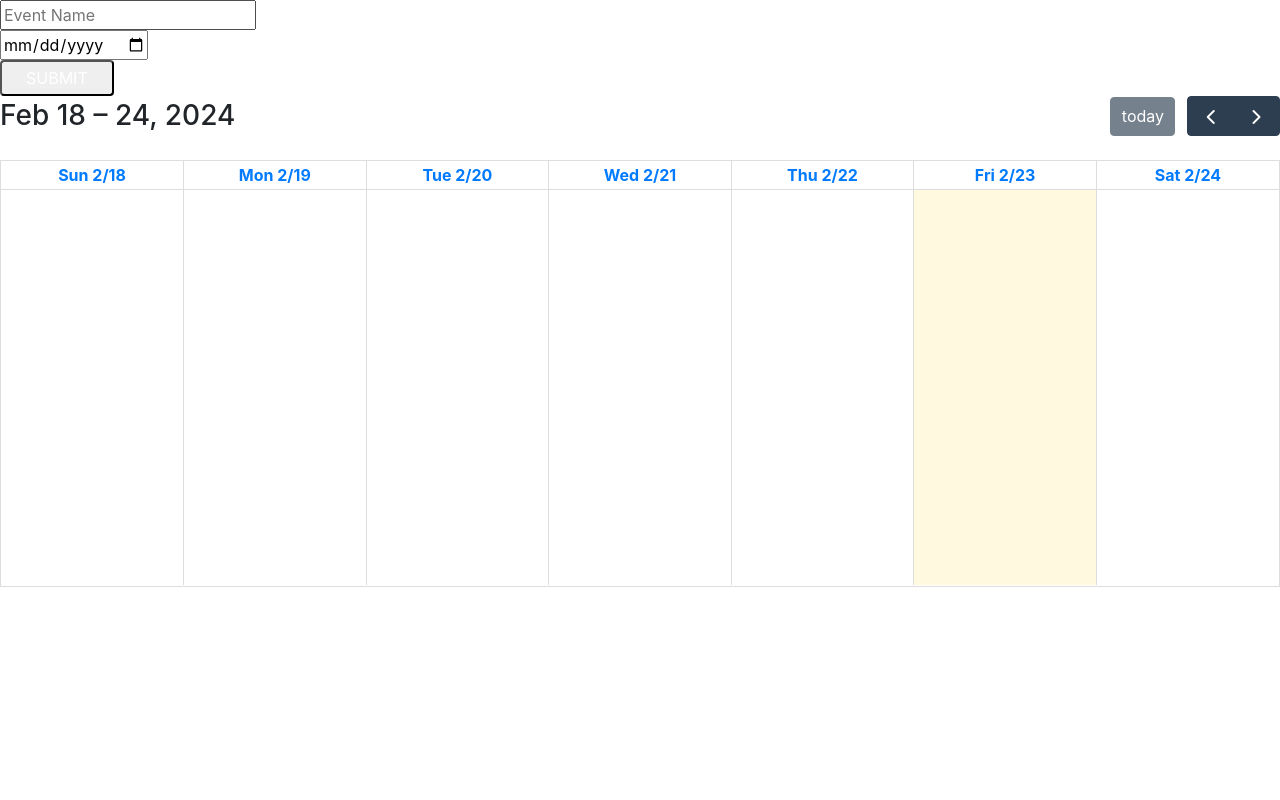
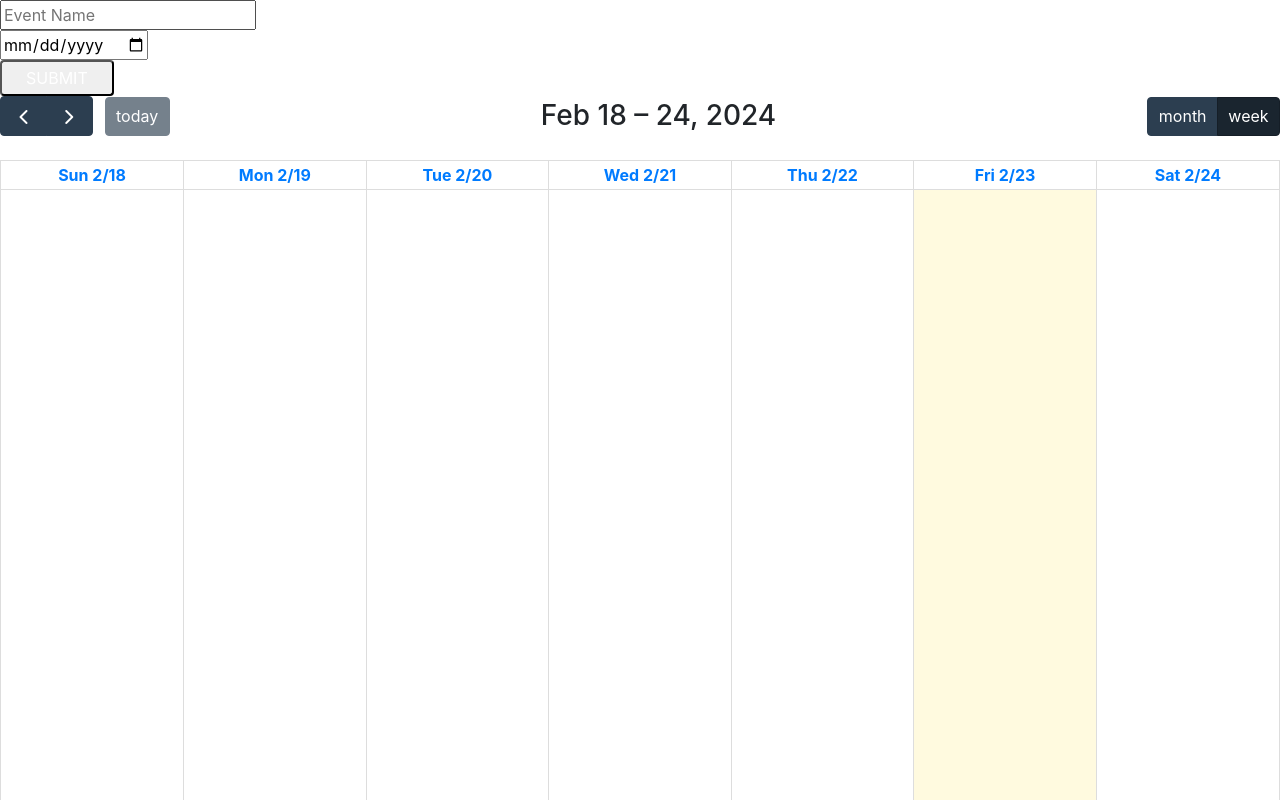
Before and after one commit to ezekielinigo/AppointmentCalendarProject, a React (Create React App) app in the folder frontend/: page / in a window 1280 px wide. Shown: the top 800 px of the page. Built offline with nearby package versions, Linux system fonts and the light colour scheme.

Commit message:
initial commit

```diff
--- a/frontend/src/App.js
+++ b/frontend/src/App.js
@@ -63,7 +63,11 @@ function App() {
             <FullCalendar
                 plugins={[ dayGridPlugin ]}
                 initialView="dayGridWeek"
-                aspectRatio={3}
+                headerToolbar={{
+                    left: 'prev,next today',
+                    center: 'title',
+                    right: 'dayGridMonth,dayGridWeek',
+                }}
                 events={events}
             />
         </section>
```
